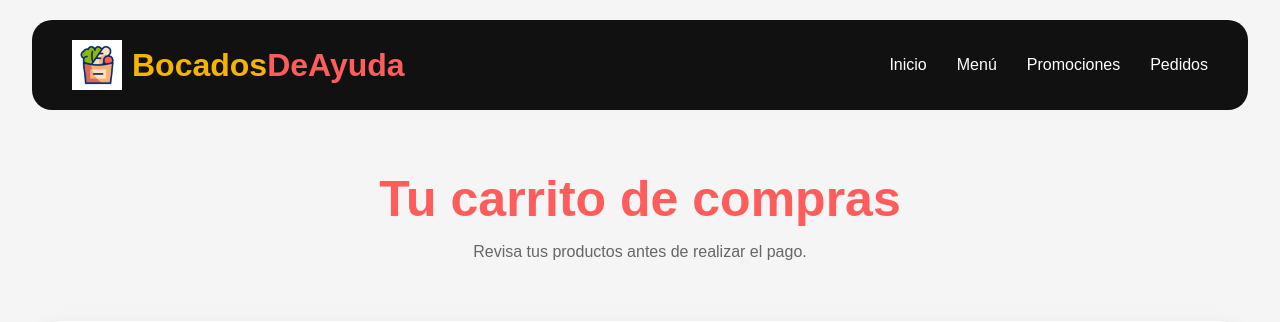
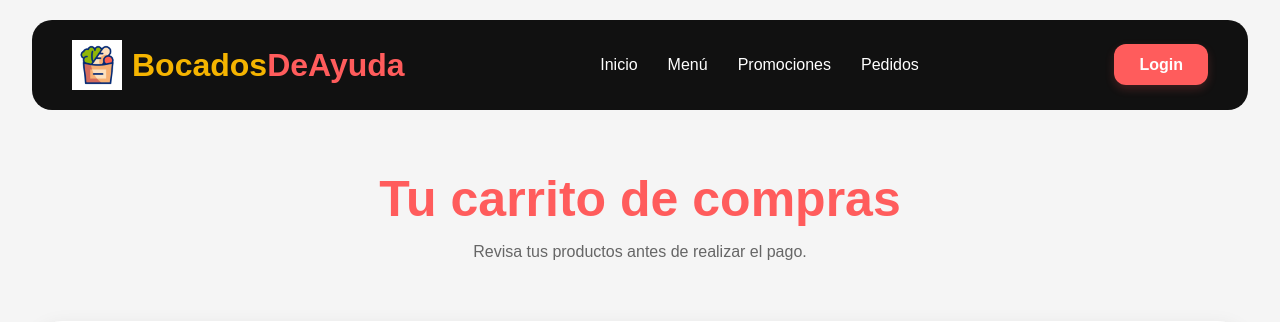
Before and after one commit to Galaxy7bluecosmic/Proyecto-Taller-de-dise-o-Web, a PHP site: page /form_pedidos.html in a window 1280 px wide. Shown: the top 322 px of the page. Run offline with PHP 8.4, Linux system fonts and the light colour scheme.

Commit message:
arreglos menores

```diff
--- a/css/formPedidos.css
+++ b/css/formPedidos.css
@@ -64,6 +64,24 @@ header{
 .menu_principal a:hover{
     color: #f5b400;
 }
+
+.btn_login {
+    text-decoration: none;
+    background: #ff5c5c;
+    color: white;
+    padding: 12px 25px;
+    border-radius: 12px;
+    font-weight: bold;
+    transition: all 0.3s cubic-bezier(0.25, 0.8, 0.25, 1);
+    box-shadow: 0 4px 10px rgba(255, 92, 92, 0.2);
+}
+
+.btn_login:hover {
+    background: #e04b4b;
+    transform: translateY(-2px);
+    box-shadow: 0 6px 15px rgba(255, 92, 92, 0.35);
+}
+
 
 /* ===== TITULO ===== */
 
--- a/form_pedidos.html
+++ b/form_pedidos.html
@@ -46,7 +46,11 @@
                 <a href="pedidos.html">Pedidos</a>
 
             </nav>
+                <div class="acciones_header">
 
+                <a href="login.html" class="btn_login">
+                    Login
+                </a>
         </header>
 
         <!-- TITULO -->
@@ -79,7 +83,7 @@
 
                     <div class="producto_imagen">
 
-                        <img src="img/lomo.jpg" alt="Lomo Saltado">
+                        <img src="img/lomoSaltado.webp" alt="Lomo Saltado">
 
                     </div>
 
@@ -130,7 +134,7 @@
 
                     <div class="producto_imagen">
 
-                        <img src="img/ceviche.jpg" alt="Ceviche">
+                        <img src="img/ceviche.webp" alt="Ceviche">
 
                     </div>
 
--- a/login.html
+++ b/login.html
@@ -25,7 +25,7 @@
     <a href="promociones.html">Promociones</a>
   </nav>
 
-  <a href="login.html" class="btn_login">Login</a>
+
 </header>
 
 <!-- MAIN -->
@@ -238,6 +238,7 @@
     if (!email || !pass)      { showToast('Por favor completa todos los campos.', true); return; }
     if (!email.includes('@')) { showToast('Ingresa un correo válido.', true); return; }
     showToast('¡Bienvenido de vuelta! 🌿');
+    window.location.href = 'index.html#inicio';
   }
 
   function handleRegister() {
```
Also changed, not shown: css/menuEstilo.css (+6 -8 lines).
